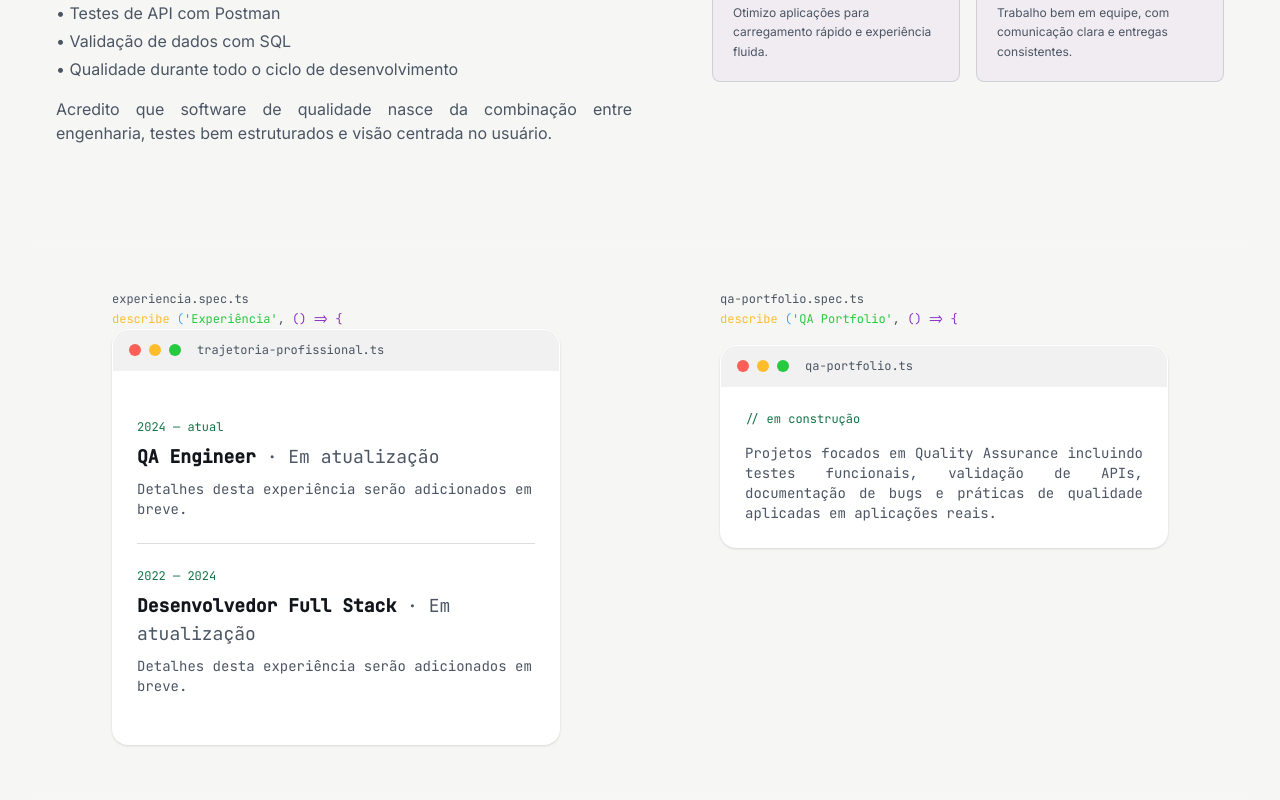
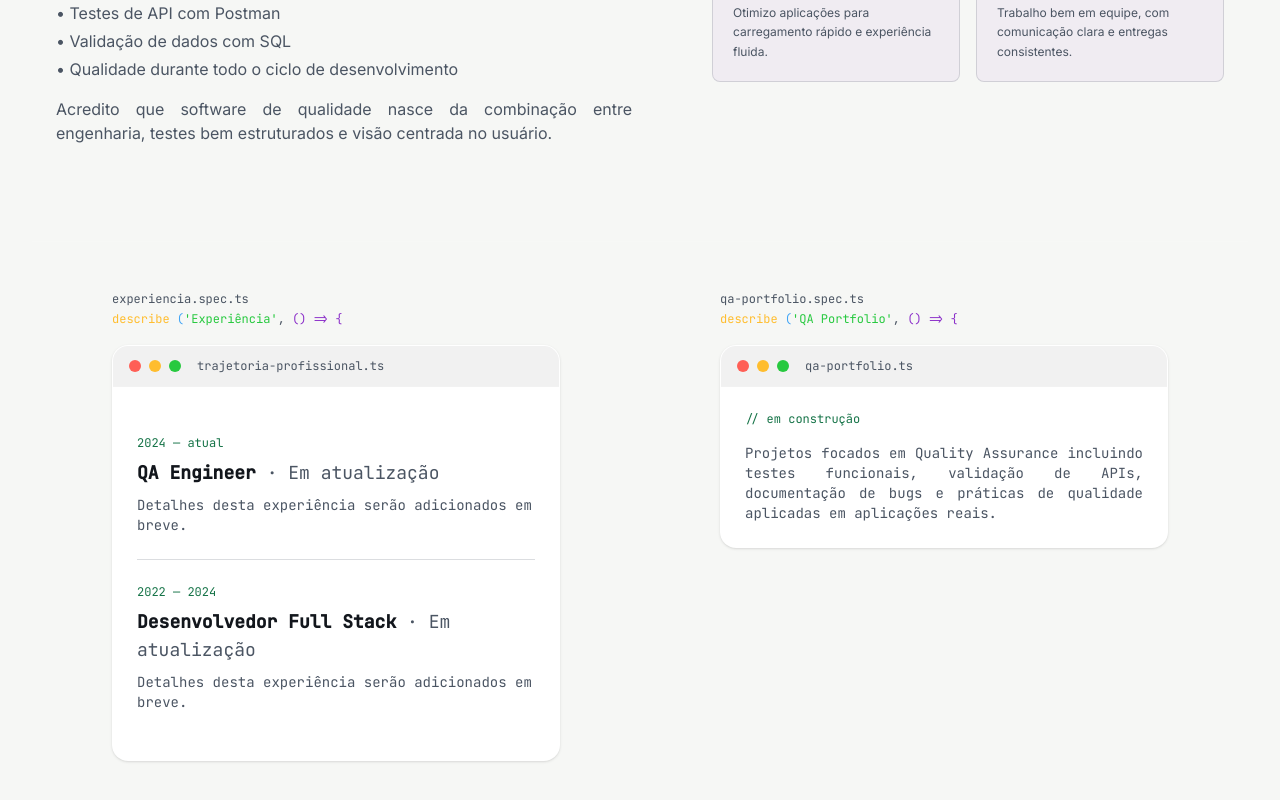
Before and after one commit to Pedro-Campagnoli/Portfolio, a Next.js app: page / in a window 1280 px wide. Shown: the part 1375-2175 px from the top of the page. Built offline with nearby package versions, Linux system fonts and the light colour scheme.

Commit message:
fix: space in experience section

```diff
--- a/src/app/_components/ExperienceSection.tsx
+++ b/src/app/_components/ExperienceSection.tsx
@@ -30,7 +30,7 @@
       id="experience"
       className="w-full flex justify-around mx-auto h-auto"
     >
-      <div className="flex flex-col">
+      <div className="flex flex-col gap-4">
         <SectionLabel file="experiencia.spec.ts" describe="Experiência" />
 
         <DevCard label="trajetoria-profissional.ts">
```
